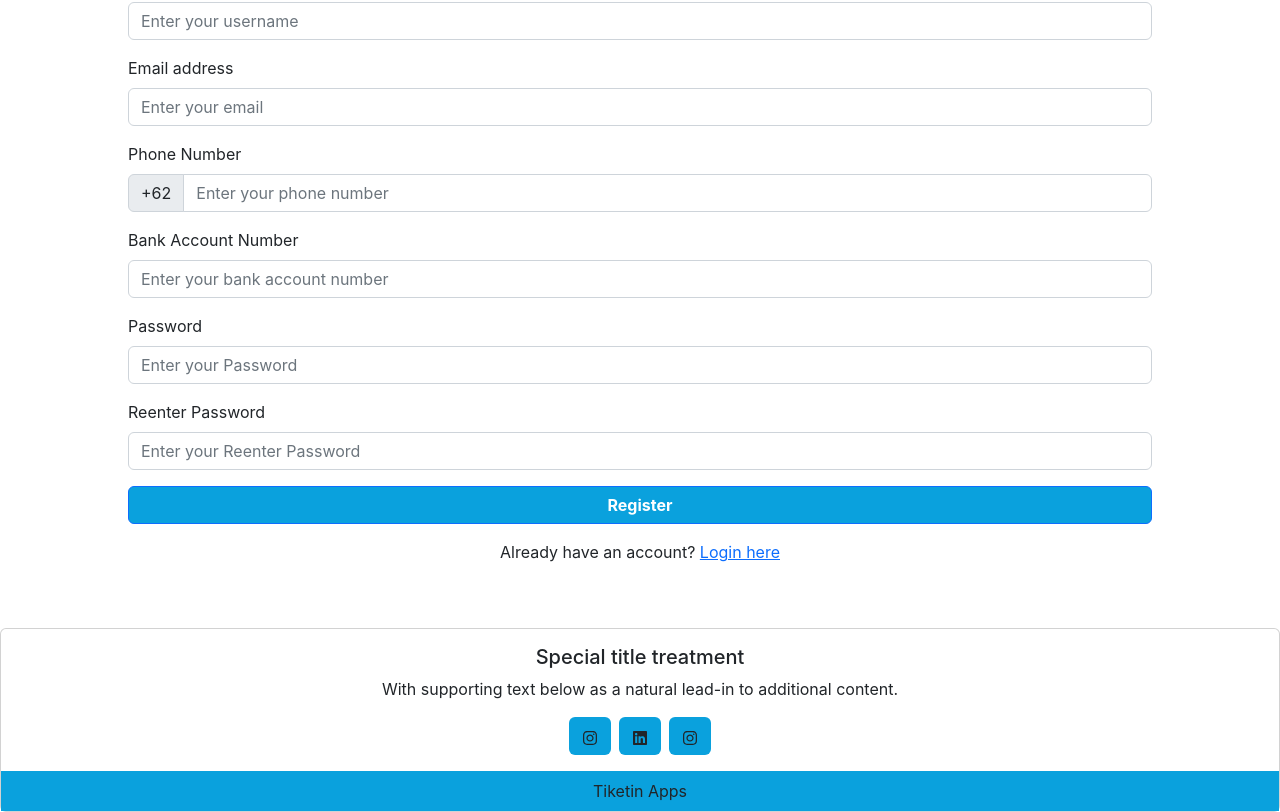
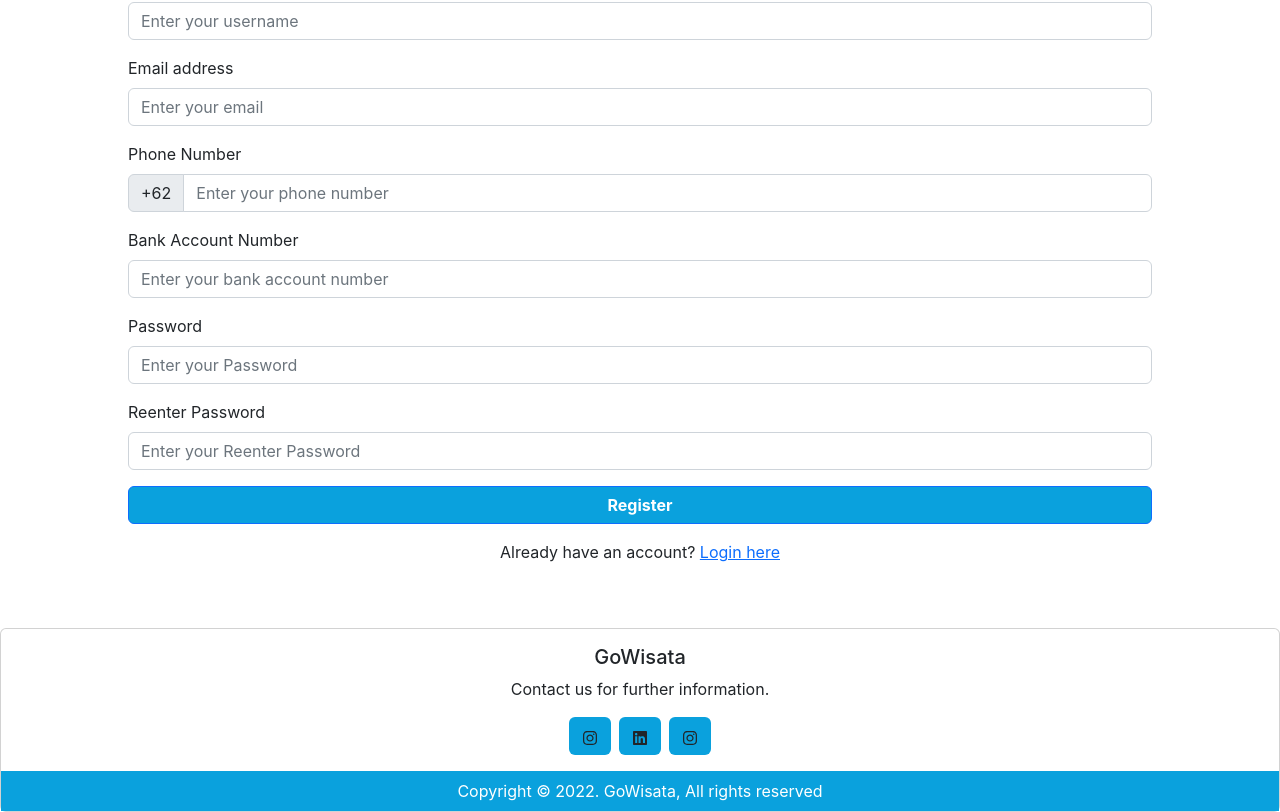
Before and after one commit to MuhammadAbdiel/capstone-dicoding, a React (Create React App) app: page /register in a window 1280 px wide. Shown: the part 236-1048 px from the top of the page. Built offline with nearby package versions, Linux system fonts and the light colour scheme; the HTML template or start-up script is replaced by a standard one.

Commit message:
memperbarui content footer

```diff
--- a/src/components/FooterStyleComponent.jsx
+++ b/src/components/FooterStyleComponent.jsx
@@ -6,8 +6,8 @@ const FooterStyleComponent = () => {
   return (
     <footer className='card text-center position-sticky w-100 mt-4'>
       <div className='card-body'>
-        <h5 className='card-title'>Special title treatment</h5>
-        <p className='card-text'>With supporting text below as a natural lead-in to additional content.</p>
+        <h5 className='card-title'>GoWisata</h5>
+        <p className='card-text'>Contact us for further information.</p>
         <a href='#' className='btn mx-1' style={{ backgroundColor: '#0AA1DD' }}>
           <FaInstagram />
         </a>
@@ -18,8 +18,8 @@ const FooterStyleComponent = () => {
           <FaInstagram />
         </a>
       </div>
-      <div className='footer p-2' style={{ backgroundColor: '#0AA1DD' }}>
-        Tiketin Apps
+      <div className='footer p-2 text-white' style={{ backgroundColor: '#0AA1DD' }}>
+        Copyright © 2022. GoWisata, All rights reserved
       </div>
     </footer>
   )
```
